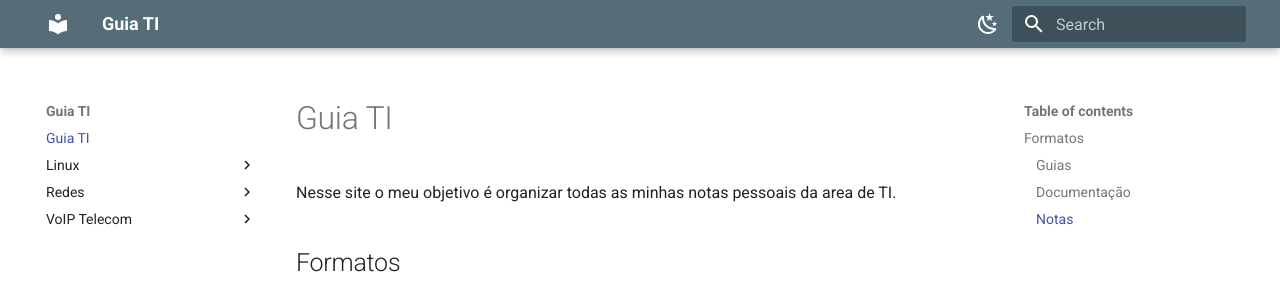
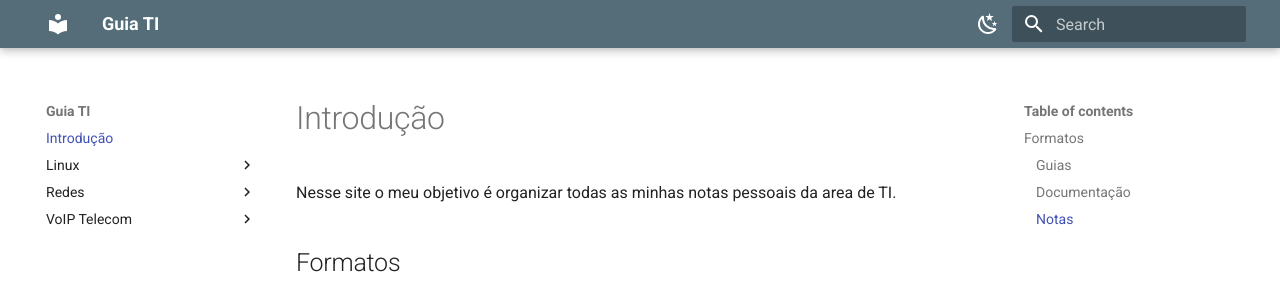
Before and after one commit to guia-ti/guia-ti.github.io, an MkDocs documentation site: the page built from docs/index.md, in a window 1280 px wide. Shown: the top 295 px of the page. Built offline with MkDocs 1.6.1 and Material for MkDocs 9.7.7, drawn with Linux system fonts in a browser that asks for light colours.

Commit message:
vault backup hev-desktop: 2023-05-13 20:35:29
Affected files:
docs/index.md

```diff
--- a/docs/index.md
+++ b/docs/index.md
@@ -1,4 +1,4 @@
-# Guia TI
+# Introdução
 
 Nesse site o meu objetivo é organizar todas as minhas notas pessoais da area de TI.
 
```
